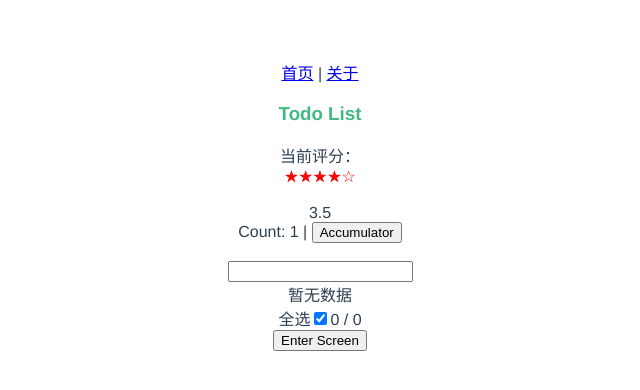
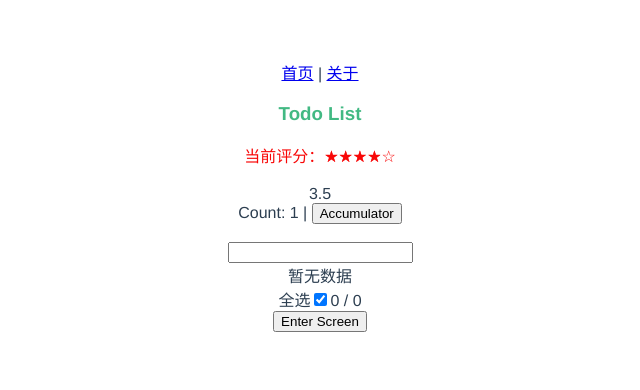
Before and after one commit to SimpleLearnCoding/todos, a Vue app: page / in a window 1280 px wide. Shown: the top 390 px of the page, without its empty margins (320-960 px from the left). Built offline with nearby package versions, Linux system fonts and the light colour scheme.

Commit message:
comment: 在子组件使用 slot 插槽
<slot> 插槽被视为父组件的元素，会被放在子组件之前，与子组件合并显示

```diff
--- a/src/components/ScoringUseEmit.vue
+++ b/src/components/ScoringUseEmit.vue
@@ -1,5 +1,8 @@
 <template>
     <div :style="fontStyle">
+        <!--    添加 slot 插槽    -->
+        <!--    <slot> 插槽被视为父组件的元素，会被放在子组件之前，与子组件合并显示    -->
+        <slot></slot>
         <div class="rate" @mouseout="mouseOut">
             <span @mouseover="mouseOver(num)" v-for="num in 5" :key="num">☆</span>
             <span class="hollow" :style="fontWidth">
--- a/src/components/TodoList.vue
+++ b/src/components/TodoList.vue
@@ -3,8 +3,9 @@
     <h3>Todo List</h3>
 
     <div>
-      当前评分：
-        <ScoringUseEmit theme=red v-model:score="score"></ScoringUseEmit>
+        <!--    这里将文本移入了 ScoringUseEmit 组件的 <slot> 插槽内    -->
+        <!--    <slot> 插槽被视为父组件的元素，会被放在子组件之前，与子组件合并显示    -->
+        <ScoringUseEmit theme=red v-model:score="score">当前评分：</ScoringUseEmit>
         <br>{{score}}
     </div>
 
```
